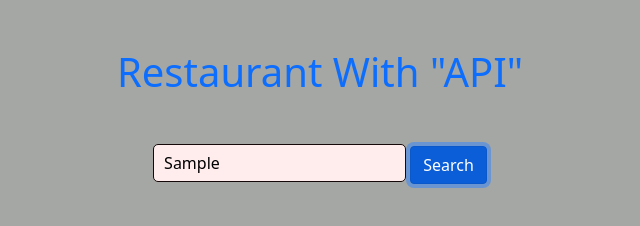
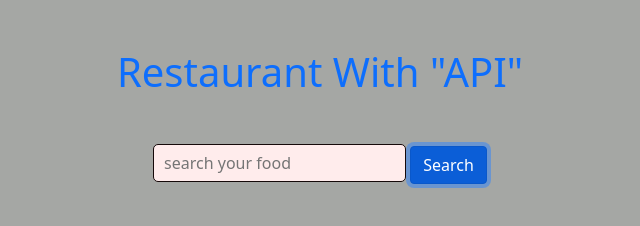
Before and after one commit to abssujan/restaurant-with-API, a plain HTML site: page index.html in a window 1280 px wide. Both pictures are taken after typing "Sample" into the empty fields and a click on the button "Search". Shown: the full height of the page, 320-960 px from the left. Drawn offline with nearby package versions, Linux system fonts and the light colour scheme; no server answers.

Commit message:
set up search option

```diff
--- a/index.html
+++ b/index.html
@@ -15,8 +15,8 @@
         <h1 class=" mt-5 text-center text-primary">Restaurant With "API"</h1>
         <!-- search -->
         <div class="text-center mt-5">
-            <input id="search-input" class="outline-none" type="text" placeholder="search your food">
-            <button onclick="" class="btn btn-primary">Search</button>
+            <input id="search-input" class="outline-none"  type="text" placeholder="search your food">
+            <button onclick="searchWithName()" class="btn btn-primary">Search</button>
         </div>
     </header>
     <main>
--- a/js/app.js
+++ b/js/app.js
@@ -1,13 +1,14 @@
 // fectch api
-const restaurantThumnil = () => {
-    fetch('https://www.themealdb.com/api/json/v1/1/search.php?f=a')
+const restaurantThumnil = (seacrh) => {
+    const url =`https://www.themealdb.com/api/json/v1/1/search.php?s=${seacrh}`
+    fetch(url)
     .then(res => res.json())
     .then(data => loadRestaurantDetails(data.meals))
 }
 
 const loadRestaurantDetails = (meal) => {
     const restaurantDetails = document.getElementById('restaurant-details');
-    console.log(meal)
+    restaurantDetails.innerHTML = ``
     meal.forEach( meals => {
         const createDiv = document.createElement('div');
         createDiv.classList.add('col');
@@ -24,4 +25,10 @@ const loadRestaurantDetails = (meal) => {
     })
 }
 
-restaurantThumnil()
+const searchWithName = () => {
+    const searchInput = document.getElementById('search-input');
+    const searchValue = searchInput.value;
+    restaurantThumnil(searchValue)
+    searchInput.value = ``;
+}
+restaurantThumnil('')
```
